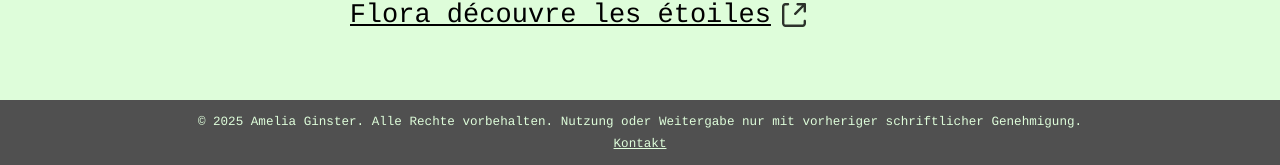
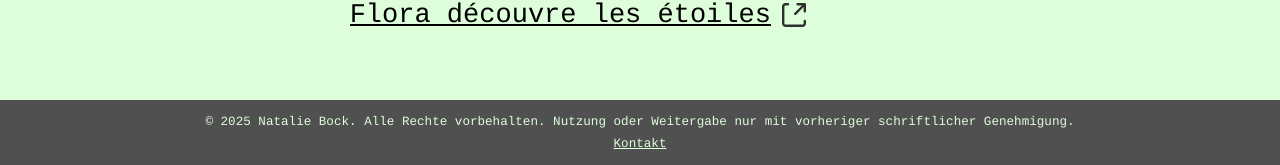
Before and after one commit to bananaboat-nat/lies-mich.com, a Jekyll site: the page built from index.html, in a window 1280 px wide and 900 px high, scrolled down 2161 px. Shown: the part 732-897 px from the top of the window. Built offline with Jekyll 4.4.1, drawn with Linux system fonts in a browser that asks for light colours.

Commit message:
amelia ginster -> natalie bock

```diff
--- a/_config.yml
+++ b/_config.yml
@@ -26,7 +26,7 @@ description: Originelle, zeitgenössische Kurzgeschichten und Gedichte einer jun
 long_description: # Long description for homepage
 baseurl: "/" # the subpath of your site, e.g. /blog
 url: "https://lies-mich.com" # the base hostname & protocol for your site, e.g. http://example.com
-author: Amelia Ginster
+author: Natalie Bock
 
 # Build settings
 collections:
```
